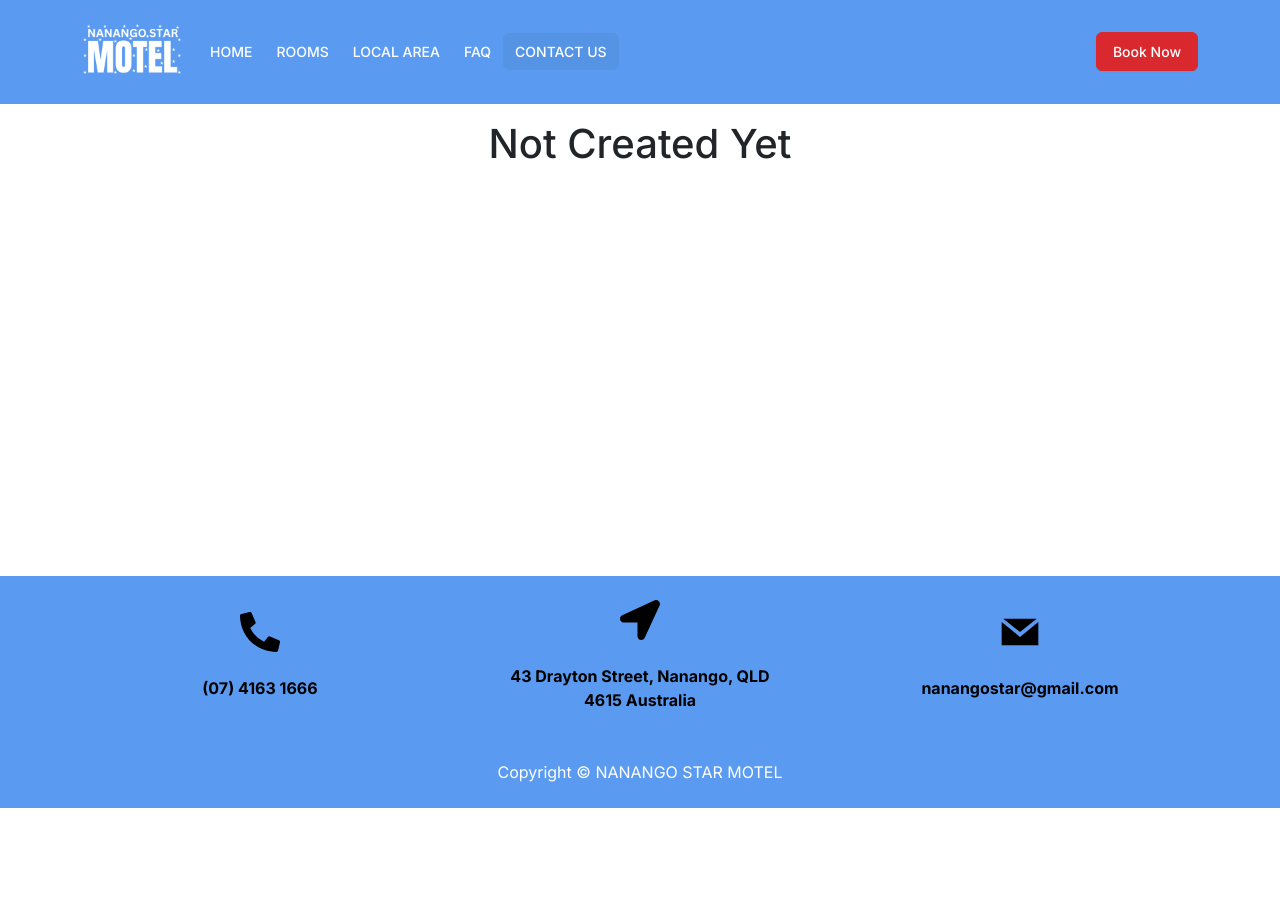
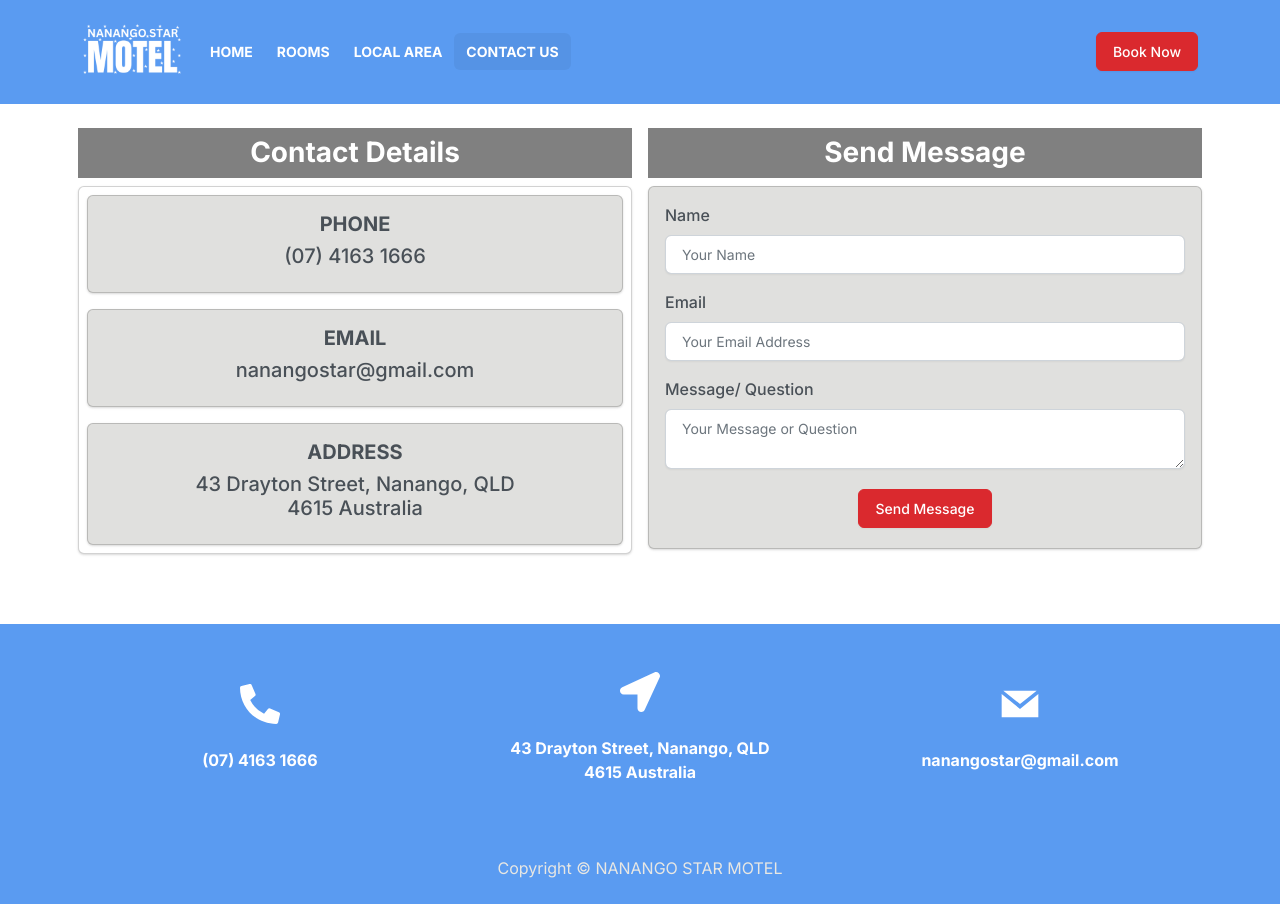
Before and after one commit to SakibPatwary/NanangoStarMotel, a React (Create React App) app: page /contact in a window 1280 px wide. Before the commit the page ends 808 px from the top, so only its background shows below. Built offline with nearby package versions, Linux system fonts and the light colour scheme.

Commit message:
Final Touch

```diff
--- a/src/componant/Contact.js
+++ b/src/componant/Contact.js
@@ -1,5 +1,7 @@
-import React,{useEffect} from 'react'
-import { Container } from 'react-bootstrap'
+import React, { useEffect } from 'react'
+import { Container, Accordion, Row, Col, Card, Form, Button } from 'react-bootstrap'
+import { FaPhoneAlt, FaLocationArrow } from 'react-icons/fa';
+import { GrMail } from 'react-icons/gr';
 
 const Contact = () => {
   return (
@@ -8,10 +10,105 @@ const Contact = () => {
     }, []),
     (
       <Container className="my-4 mt-5 pt-5">
-    <h1 className='mt-4 text-center'>Not Created Yet</h1>
- </Container>
+        <Row className="mt-4">
+          <Col xs={12} sm={12} md={6} xl={6} className='p-2'>
+            <h3
+              className="text-center py-2"
+              style={{ backgroundColor: "grey", color: "white", fontWeight: 'bold' }}
+            >
+              Contact Details
+            </h3>
+            <Card >
+
+              <Card className='m-2 text-center' style={{ backgroundColor:'#e0e0de'}}>
+                <Card.Body>
+                    <Row>
+                    <Col>
+                      <Card.Title style={{ fontWeight: 'bold' }}>PHONE</Card.Title>
+                      <Card.Title as='h5'>(07) 4163 1666</Card.Title></Col>
+                   </Row>
+
+                  </Card.Body>
+                </Card>
+              <Card className='m-2 text-center' style={{ backgroundColor: '#e0e0de' }}>
+                <Card.Body>
+                  <Row>
+                    <Col>
+                      <Card.Title style={{ fontWeight: 'bold' }}>EMAIL</Card.Title>
+                      <Card.Title as='h5'>nanangostar@gmail.com</Card.Title></Col>
+                  </Row>
+
+                </Card.Body>
+              </Card>
+
+              <Card className='m-2 text-center' style={{ backgroundColor: '#e0e0de' }}>
+                <Card.Body>
+                  <Row>
+                    <Col>
+                      <Card.Title style={{ fontWeight: 'bold' }}>ADDRESS</Card.Title>
+                      <Card.Title>43 Drayton Street, Nanango, QLD <br />4615 Australia</Card.Title></Col>
+                  </Row>
+
+                </Card.Body>
+              </Card>
+
+
+            </Card>
+          </Col>
+
+          <Col xs={12} sm={12} md={6} xl={6} className='p-2'>
+            <h3
+              className="text-center py-2"
+              style={{ backgroundColor: "grey", color: "white", fontWeight: 'bold' }}
+            >
+              Send Message
+            </h3>
+
+            <Card className='py-3' style={{ backgroundColor: '#e0e0de' }}>
+              <Form>
+                <Row className="mb-3 px-3" >
+                  <Form.Group controlId="validationCustom01">
+                    <Form.Label>Name</Form.Label>
+                    <Form.Control
+                      required
+                      type="text"
+                      placeholder="Your Name"
+                    />
+                    <Form.Control.Feedback>Looks good!</Form.Control.Feedback>
+                  </Form.Group>
+                </Row>
+                <Row className="mb-3 px-3" >
+                  <Form.Group controlId="validationCustom01">
+                    <Form.Label>Email</Form.Label>
+                    <Form.Control
+                      required
+                      type="text"
+                      placeholder="Your Email Address"
+                    />
+                    <Form.Control.Feedback>Looks good!</Form.Control.Feedback>
+                  </Form.Group>
+                </Row>
+                <Row className="mb-3 px-3" >
+                  <Form.Group controlId="validationCustom01">
+                    <Form.Label>Message/ Question</Form.Label>
+                    <Form.Control
+                      required
+                      as="textarea"
+                      placeholder="Your Message or Question"
+                    />
+                    <Form.Control.Feedback>Looks good!</Form.Control.Feedback>
+                  </Form.Group>
+                </Row>
+                <div className='text-center'>
+                  <Button className="mx-auto m-1" variant="danger">Send Message</Button>
+                </div>
+              </Form>
+            </Card>
+          </Col>
+        </Row>
+      </Container>
     )
- )
+  )
 }
 
 export default Contact
--- a/src/componant/Footer.js
+++ b/src/componant/Footer.js
@@ -7,26 +7,26 @@ import { GrMail } from 'react-icons/gr';
 
 const Footer = () => {
     return (
-        <div style={{ backgroundColor: '#5A9BF1' }}>
+        <div style={{ backgroundColor: '#5A9BF1'}}>
             <Container>
-                <Row className='d-flex text-center align-items-center py-4' style={{ color: 'black',fontWeight:'bold' }}>
-                    <Col lg={4} md={4} sm={12} className='pb-4'>
+                <Row className='d-flex text-center align-items-center py-5' style={{ color: 'black',fontWeight:'bold' }}>
+                    <Col lg={4} md={4} sm={12} className='pb-4' style={{ color: 'white', fontWeight: 'bold' }}>
 
                         <FaPhoneAlt size='40' /><br /><br />
                         (07) 4163 1666
                     </Col>
-                    <Col lg={4} md={4} sm={12} className='pb-4'>
+                    <Col lg={4} md={4} sm={12} className='pb-4' style={{ color: 'white', fontWeight: 'bold' }}>
                         <FaLocationArrow size='40' /><br /><br />
                         43 Drayton Street, Nanango, QLD <br/>4615 Australia
                     </Col>
-                    <Col lg={4} md={4} sm={12} className='pb-4'>
+                    <Col lg={4} md={4} sm={12} className='pb-4' style={{ color: 'white', fontWeight: 'bold' }}>
                         <GrMail size='40' /><br /><br />
                         nanangostar@gmail.com
                     </Col>
                 </Row>
 
                 <Row>
-                    <Col className="d-flex justify-content-center mb-4" style={{ color: 'white' }}>
+                    <Col className="d-flex justify-content-center mb-4" style={{ color: '#e8e7e3' }}>
                         Copyright &copy; NANANGO STAR MOTEL
                     </Col>
                 </Row>
--- a/src/componant/Gallery.js
+++ b/src/componant/Gallery.js
@@ -59,7 +59,7 @@ const Gallery = ({device}) => {
         <Container className="my-4 pb-2">
             <h2
                 className="text-center py-2"
-                style={{ backgroundColor: "#5A9BF1" }}
+                style={{ backgroundColor: "#5A9BF1", color: 'white', fontWeight: 'bold' }}
             >
                 IMAGE GALLERY
             </h2>
--- a/src/componant/Map.js
+++ b/src/componant/Map.js
@@ -6,7 +6,7 @@ const Map = () => {
     <Container>
       <h2
         className="text-center py-2"
-        style={{ backgroundColor: "#5A9BF1"}}
+        style={{ backgroundColor: "#5A9BF1",color:'white', fontWeight: 'bold' }}
       >
         DIRECTION ON MAP
       </h2>
--- a/src/componant/Places.js
+++ b/src/componant/Places.js
@@ -86,6 +86,7 @@ const Places = () => {
             <Container className="my-4 mt-5 pt-5">
                 <h1
                     className="text-center py-2 pt-3"
+                    style={{ fontWeight: 'bold' }}
                 >
                     Popular Places in Nanango
                 </h1>
@@ -96,12 +97,12 @@ const Places = () => {
                             <motion.div
                                 whileHover={{ scale: 1.02 }}
                             >
-                                <Card className="text-black text-center" style={{ minHeight: '430px', backgroundColor: '#d1cfcf' }}>
+                                <Card className="text-black text-center pb-2" style={{ minHeight: '430px', backgroundColor: '#d1cfcf' }}>
                                     <Card.Img
                                         className='p-2'
                                         style={{ borderRadius: '15px' }}
                                         src={place.imageSrc} />
-                                    <Card.Title className='py-2 px-2'>{place.placeName}</Card.Title>
+                                    <Card.Title style={{ fontWeight: 'bold' }} className='py-2 px-2'>{place.placeName}</Card.Title>
                                     <Card.Text className='px-2' style={{ textAlign: 'justify' }}>{place.placeInfo}</Card.Text>
                                 </Card></motion.div>
                         </Col>
--- a/src/componant/Rooms.js
+++ b/src/componant/Rooms.js
@@ -11,6 +11,7 @@ const Rooms = () => {
     <Container className="my-4 mt-5 pt-5">
       <h1
         className="text-center pt-4"
+          style={{ fontWeight: 'bold' }}
       >
         Accomodation with Details
       </h1>
--- a/src/componant/Topbar.js
+++ b/src/componant/Topbar.js
@@ -13,7 +13,7 @@ const Topbar = () => {
         </LinkContainer>
 
         <Navbar.Toggle aria-controls="navbarScroll" />
-        <Navbar.Collapse id="navbarScroll">
+        <Navbar.Collapse id="navbarScroll" style={{ fontWeight: 'bold' }}>
           <Nav className="me-auto my-2 my-lg-0 align-items-center" navbarScroll>
             <LinkContainer to="/">
               <Nav.Link>HOME</Nav.Link>
@@ -24,9 +24,9 @@ const Topbar = () => {
             <LinkContainer to="/places">
               <Nav.Link>LOCAL AREA</Nav.Link>
             </LinkContainer>
-            <LinkContainer to="/FAQ">
+            {/* <LinkContainer to="/FAQ">
               <Nav.Link>FAQ</Nav.Link>
-            </LinkContainer>
+            </LinkContainer> */}
             <LinkContainer to="/contact">
               <Nav.Link>CONTACT US</Nav.Link>
             </LinkContainer>
--- a/src/index.css
+++ b/src/index.css
@@ -3,7 +3,7 @@ html {
 }
 
 main {
-  min-height: 66vh;
+  min-height: 72vh;
 
 }
 
```
Also changed, not shown: src/componant/Features.js (+13 -13 lines), src/componant/Feedback.js (+33 -10 lines), src/componant/Place.js (+4 -4 lines), public/img/thumb.png (added).
